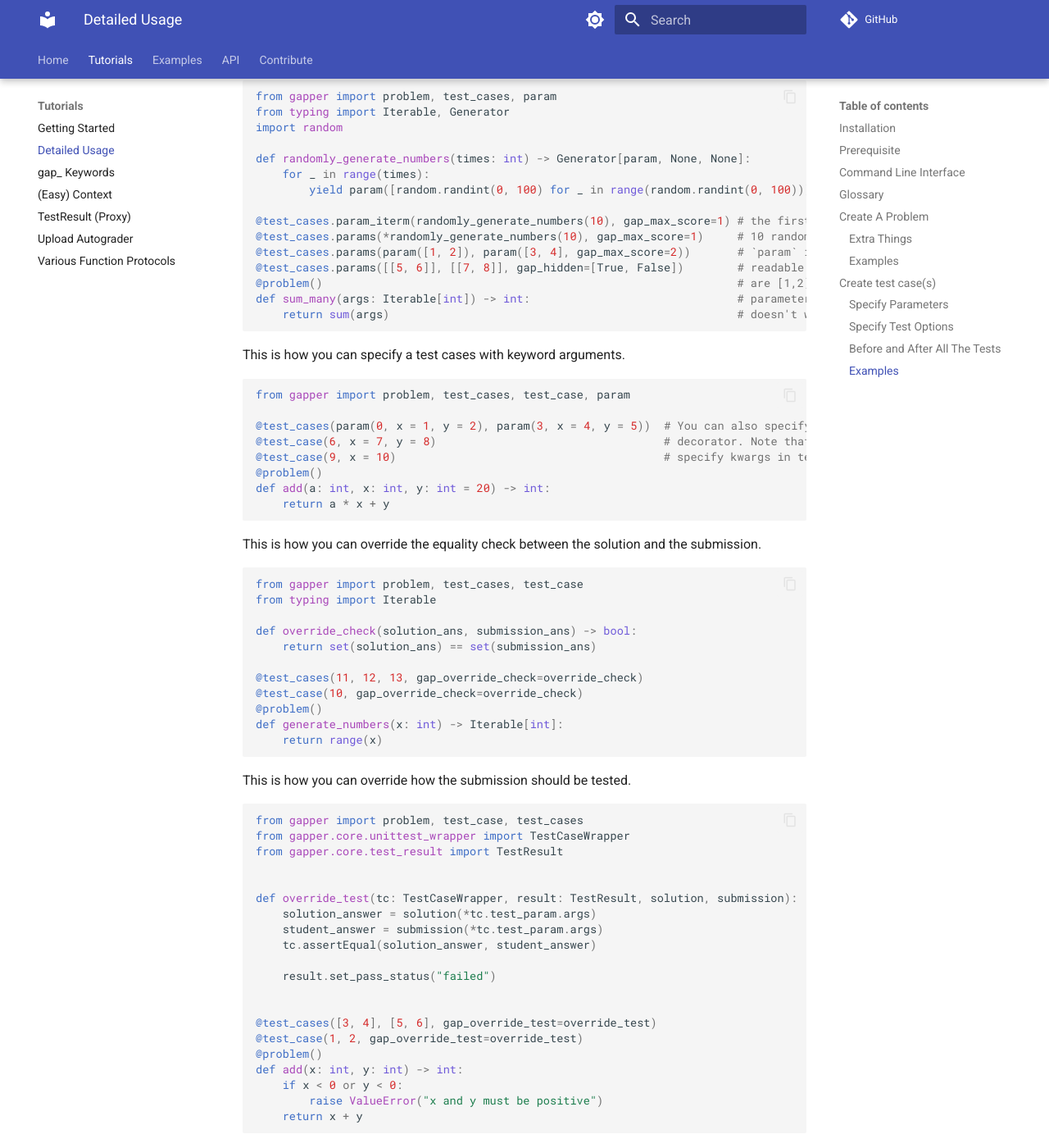
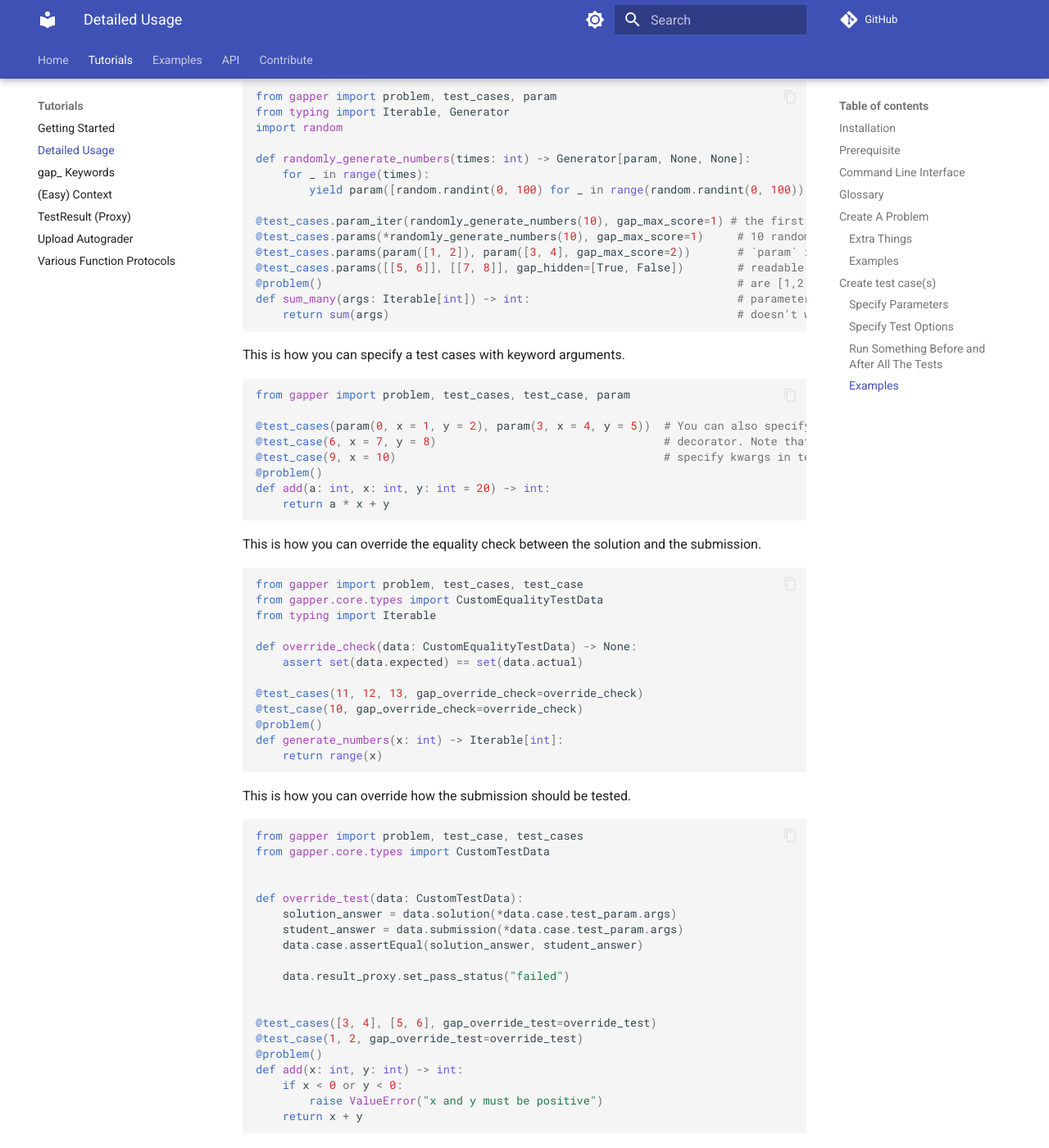
Before and after one commit to FlickerSoul/gapper, an MkDocs documentation site: the page built from docs/Tutorials/Detailed-Usage.md, in a window 1280 px wide and 1400 px high, scrolled down 8548 px. Shown: the whole window at 82% size. Built offline with MkDocs 1.6.1 and Material for MkDocs 9.7.7, drawn with Linux system fonts in a browser that asks for light colours; comment, search, counter and statistics services are not loaded; some of the changed text lies outside the part shown.

Commit message:
docs: update docs

````diff
--- a/docs/Tutorials/Detailed-Usage.md
+++ b/docs/Tutorials/Detailed-Usage.md
@@ -444,7 +444,7 @@ gap_weight: float | Sequence[float] | None = None,
 We will dedicate a page to discuss their usages. [gap_ Keywords](gap_-Keywords.md)
 
 
-### Before and After All The Tests
+### Run Something Before and After All The Tests
 
 You can add `@pre_tests` and `@post_tests` decorators anywhere above the `@problem` decorator. These decorators
 help you setup functions run before and after __all__ the tests respectively. Suppose you want to setup some files used in testing,
@@ -507,7 +507,7 @@ def create_files(num_of_files: int, directory: Path) -> None:
   ...
 
 
-def pre_test_hook(*_) -> None:
+def pre_test_hook(_) -> None:
     with TemporaryDirectory() as tmp_dir:
         create_files(10, Path(tmp_dir))
 
@@ -558,7 +558,7 @@ def randomly_generate_numbers(times: int) -> Generator[param, None, None]:
     for _ in range(times):
         yield param([random.randint(0, 100) for _ in range(random.randint(0, 100))])
 
-@test_cases.param_iterm(randomly_generate_numbers(10), gap_max_score=1) # the first two lines have the same semantics, which is creating
+@test_cases.param_iter(randomly_generate_numbers(10), gap_max_score=1) # the first two lines have the same semantics, which is creating
 @test_cases.params(*randomly_generate_numbers(10), gap_max_score=1)     # 10 random generated numbers, each worth 1 point
 @test_cases.params(param([1, 2]), param([3, 4], gap_max_score=2))       # `param` is a helper that allows you to specify parameters, in a more
 @test_cases.params([[5, 6]], [[7, 8]], gap_hidden=[True, False])        # readable way. This problem has 6 test cases, where the parameters
@@ -584,10 +584,11 @@ This is how you can override the equality check between the solution and the sub
 
 ```python
 from gapper import problem, test_cases, test_case
+from gapper.core.types import CustomEqualityTestData
 from typing import Iterable
 
-def override_check(solution_ans, submission_ans) -> bool:
-    return set(solution_ans) == set(submission_ans)
+def override_check(data: CustomEqualityTestData) -> None:
+    assert set(data.expected) == set(data.actual)
 
 @test_cases(11, 12, 13, gap_override_check=override_check)
 @test_case(10, gap_override_check=override_check)
@@ -600,16 +601,15 @@ This is how you can override how the submission should be tested.
 
 ```python
 from gapper import problem, test_case, test_cases
-from gapper.core.unittest_wrapper import TestCaseWrapper
-from gapper.core.test_result import TestResult
+from gapper.core.types import CustomTestData
 
 
-def override_test(tc: TestCaseWrapper, result: TestResult, solution, submission):
-    solution_answer = solution(*tc.test_param.args)
-    student_answer = submission(*tc.test_param.args)
-    tc.assertEqual(solution_answer, student_answer)
+def override_test(data: CustomTestData):
+    solution_answer = data.solution(*data.case.test_param.args)
+    student_answer = data.submission(*data.case.test_param.args)
+    data.case.assertEqual(solution_answer, student_answer)
 
-    result.set_pass_status("failed")
+    data.result_proxy.set_pass_status("failed")
 
 
 @test_cases([3, 4], [5, 6], gap_override_test=override_test)
--- a/mkdocs.yaml
+++ b/mkdocs.yaml
@@ -22,7 +22,7 @@ nav:
     - API/problem_extras.md
     - API/test_cases.md
     - API/test_result.md
-    - API/utils.md
+    - API/useful_types.md
     - API/pipeline_support.md
     - API/test_case_wrapper.md
     - API/result_synthesizer.md
````
Also changed, not shown: other parts of docs/Tutorials/Detailed-Usage.md (+2 -2 lines), docs/API/useful_types.md (added, +18 -0 lines), docs/API/utils.md (deleted, +0 -11 lines), docs/Tutorials/Easy-Context.md (+6 -7 lines), docs/Tutorials/Various-Function-Protocols.md (+31 -6 lines), docs/Tutorials/gap_-Keywords.md (+46 -40 lines).
